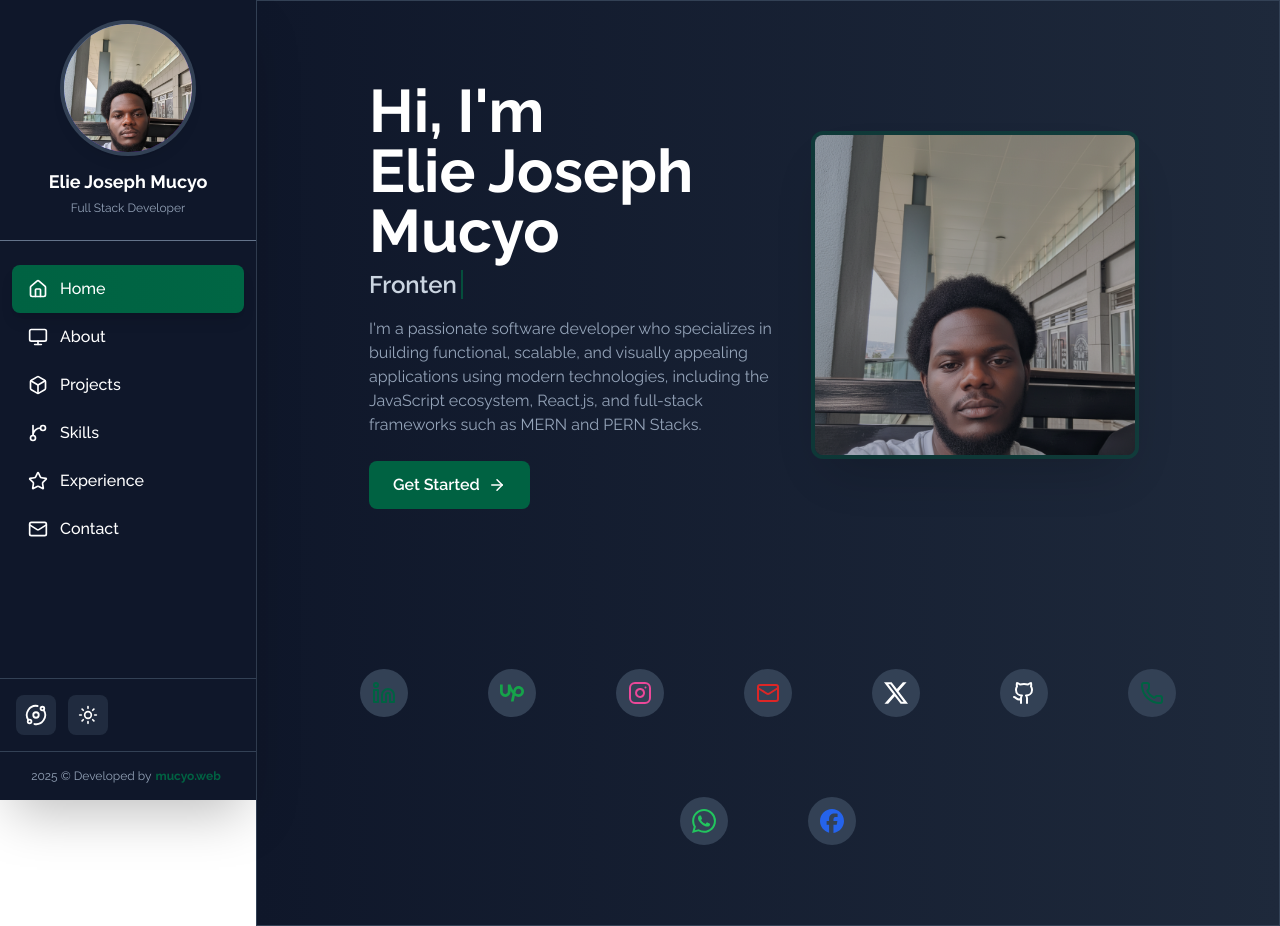
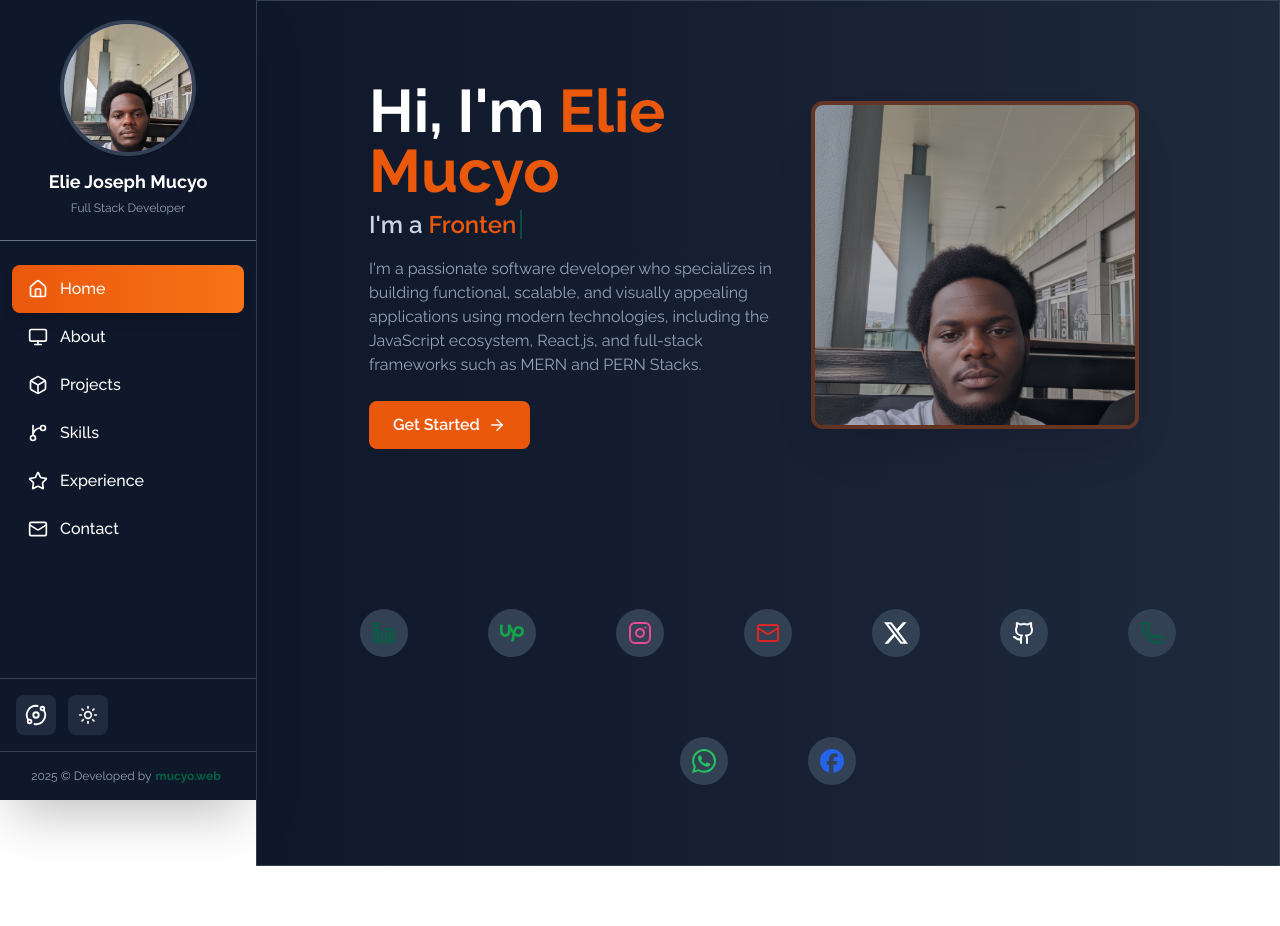
Before and after one commit to mucyoelie/Portfolio, a React (Vite) app: page / in a window 1280 px wide. After the commit the page ends 866 px from the top, so only its background shows below. Built offline with nearby package versions, Linux system fonts and the light colour scheme.

Commit message:
update Hero component

```diff
--- a/src/components/ThreeBackground.tsx
+++ b/src/components/ThreeBackground.tsx
@@ -38,7 +38,7 @@ export default function ThreeBackground() {
     starGeometry.setAttribute("position", new THREE.BufferAttribute(positions, 3));
 
     const starMaterial = new THREE.PointsMaterial({
-      color: "#006242",
+      color: "#ea580c",
       size: 0.02,
       opacity: 0.6,
       transparent: true,
--- a/src/components/sibeBar.tsx
+++ b/src/components/sibeBar.tsx
@@ -86,7 +86,7 @@ const Sidebar: React.FC<SidebarProps> = ({ onToggle3D }) => {
                 `flex items-center gap-3 px-4 py-3 rounded-lg transition-all duration-200 group
                 ${
                   isActive
-                    ? "bg-gradient-to-r from-[#006242] to-[#006644] shadow-lg text-white"
+                    ? "bg-gradient-to-r from-orange-600 to-orange-500 shadow-lg text-white"
                     : "hover:bg-slate-200 dark:hover:bg-slate-700/50"
                 }`
               }
--- a/src/pages/Hero.tsx
+++ b/src/pages/Hero.tsx
@@ -25,7 +25,7 @@ const roles = [
 ];
 
 const Hero: React.FC<HeroSectionProps> = ({
-  name = "Elie Joseph Mucyo",
+  name = "Elie Mucyo",
   description = `I'm a passionate software developer who specializes in building functional, scalable, and visually appealing applications using modern technologies, including the JavaScript ecosystem, React.js, and full-stack frameworks such as MERN and PERN Stacks.`,
   ctaText = "Get Started",
   ctaLink = "/projects",
@@ -74,12 +74,12 @@ const Hero: React.FC<HeroSectionProps> = ({
         {/* TEXT SECTION */}
         <div className="flex-1 text-center lg:text-left mt-10 lg:mt-0 lg:ml-[2rem]">
           <h1 className="text-4xl lg:text-6xl font-bold text-slate-900 dark:text-white leading-tight">
-            Hi, I&apos;m <br /> {name}
+            Hi, I&apos;m <span className="text-orange-600">{name}</span>
           </h1>
 
           {/* ⭐ TYPING ANIMATION ROLE */}
           <p className="text-xl lg:text-2xl font-semibold text-slate-600 dark:text-slate-300 mt-2">
-            {roles[index].substring(0, subIndex)}
+           I&apos;m a <span className="text-orange-600">{roles[index].substring(0, subIndex)}</span>
             <span className="border-r-2 border-[#006242] ml-1 animate-pulse"></span>
           </p>
 
@@ -89,7 +89,7 @@ const Hero: React.FC<HeroSectionProps> = ({
 
           <a
             href={ctaLink}
-            className="inline-flex items-center mt-6 px-6 py-3 bg-[#006242] hover:bg-[#007755] text-white font-semibold rounded-lg transition-all duration-300"
+            className="inline-flex items-center mt-6 px-6 py-3 bg-[#ea580c] hover:bg-orange-500 text-white font-semibold rounded-lg transition-all duration-300"
           >
             {ctaText} <ArrowRight className="ml-2" size={18} />
           </a>
@@ -97,7 +97,7 @@ const Hero: React.FC<HeroSectionProps> = ({
 
         {/* IMAGE SECTION */}
         <div className="flex-1 flex justify-center lg:justify-end">
-          <div className="w-64 h-64 lg:w-80 lg:h-80 rounded-lg overflow-hidden shadow-2xl ring-4 ring-[#006242]/50 animate-pulse xl:mr-[4rem]">
+          <div className="w-64 h-64 lg:w-80 lg:h-80 rounded-lg overflow-hidden shadow-2xl ring-4 ring-[#ea580c]/50 animate-pulse xl:mr-[4rem]">
             <img src={imageSrc} alt={name} className="w-full h-full object-cover" />
           </div>
         </div>
```
